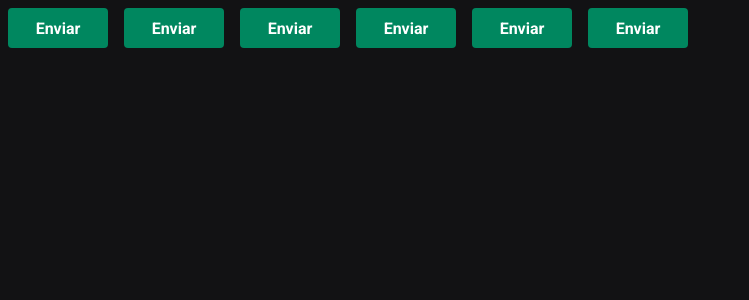
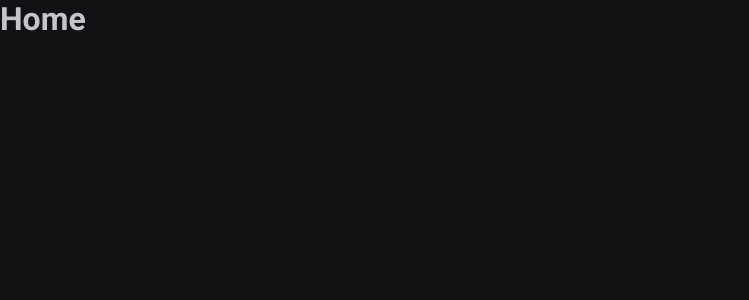
Before and after one commit to francelinom/ignite-timer, a React (Vite) app: page / in a window 1280 px wide. Shown: the top 300 px of the page, without its empty margins (0-749 px from the left). Built offline with nearby package versions, Linux system fonts and the light colour scheme.

Commit message:
Feat: creating Router component and removing button component

```diff
--- a/package.json
+++ b/package.json
@@ -13,6 +13,7 @@
   "dependencies": {
     "react": "^18.3.1",
     "react-dom": "^18.3.1",
+    "react-router-dom": "^7.1.3",
     "styled-components": "^6.1.14"
   },
   "devDependencies": {
--- a/src/App.tsx
+++ b/src/App.tsx
@@ -1,19 +1,16 @@
 import { ThemeProvider } from "styled-components"
-import { Button } from "./components/Button"
 import { defaultTheme } from "./styles/themes/detault"
+import { Router } from "./Router"
+import { BrowserRouter } from "react-router-dom"
 import { GlobalStyle } from "./styles/global"
 
 function App() {
 
   return (
     <ThemeProvider theme={defaultTheme}>
-      <Button variant="primary" />
-      <Button variant="secondary" />
-      <Button variant="danger" />
-      <Button variant="success" />
-      <Button variant="warning" />
-      <Button />
-
+      <BrowserRouter>
+        <Router />
+      </BrowserRouter>
       <GlobalStyle />
     </ThemeProvider>
   )
--- /dev/null
+++ b/src/Router.tsx
@@ -0,0 +1,13 @@
+import { Routes, Route } from "react-router-dom"
+import { Home } from "./pages/Home"
+import { History } from "./pages/History"
+
+export function Router() {
+    return (
+        <Routes>
+            <Route path="/" element={<Home />}></Route>
+            <Route path="/history" element={<History />}></Route>
+        </Routes>
+
+    )
+}
--- a/src/components/Button.styles.ts
+++ /dev/null
@@ -1,36 +0,0 @@
-import styled, { css } from "styled-components";
-
-export type ButtonVariant =
-  | "primary"
-  | "secondary"
-  | "danger"
-  | "success"
-  | "warning";
-
-interface ButtonContainerProps {
-  variant: ButtonVariant;
-}
-
-const buttonVariants = {
-  primary: "purple",
-  secondary: "orange",
-  danger: "red",
-  success: "green",
-  warning: "yellow",
-};
-
-export const ButtonContainer = styled.button<ButtonContainerProps>`
-  width: 100px;
-  height: 40px;
-  border-radius: 4px;
-  border: 0;
-  margin: 8px;
-
-  background-color: ${(props) => props.theme["green-500"]};
-  color: ${(props) => props.theme.white};
-  font-weight: bold;
-
-  /* ${(props) => css`
-    background-color: ${buttonVariants[props.variant]};
-  `} */
-`;
--- a/src/components/Button.tsx
+++ /dev/null
@@ -1,10 +0,0 @@
-import { ButtonContainer, ButtonVariant } from './Button.styles';
-
-interface ButtonProps {
-    variant?: ButtonVariant;
-}
-export function Button({ variant = 'primary' }: ButtonProps) {
-    return (
-        <ButtonContainer variant={variant}>Enviar</ButtonContainer>
-    )
-}
--- /dev/null
+++ b/src/pages/History.tsx
@@ -0,0 +1,5 @@
+export function History() {
+    return (
+        <h1>History</h1>
+    )
+}
--- /dev/null
+++ b/src/pages/Home.tsx
@@ -0,0 +1,5 @@
+export function Home() {
+    return (
+        <h1>Home</h1>
+    )
+}
```
Also changed, not shown: 1 other file (tests, documents, lock files or other folders).
